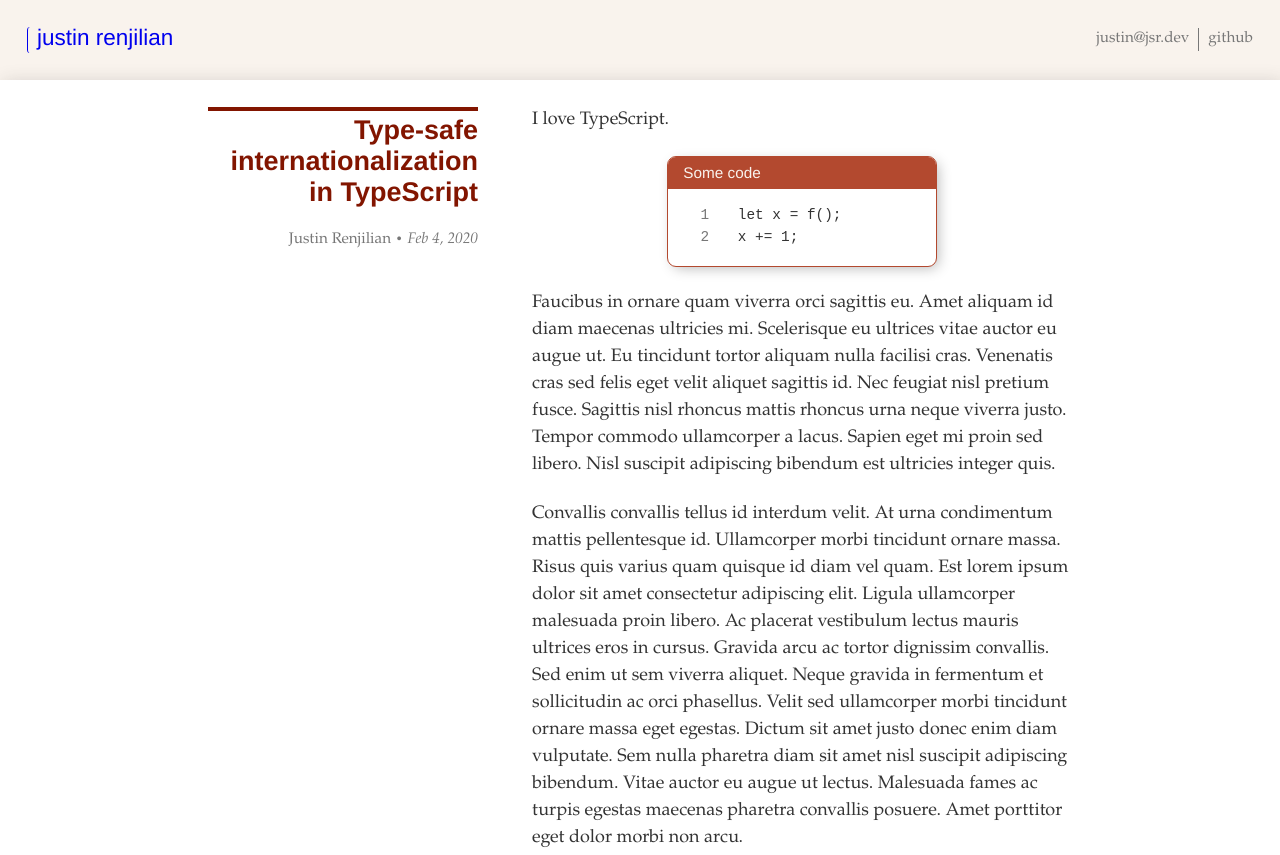
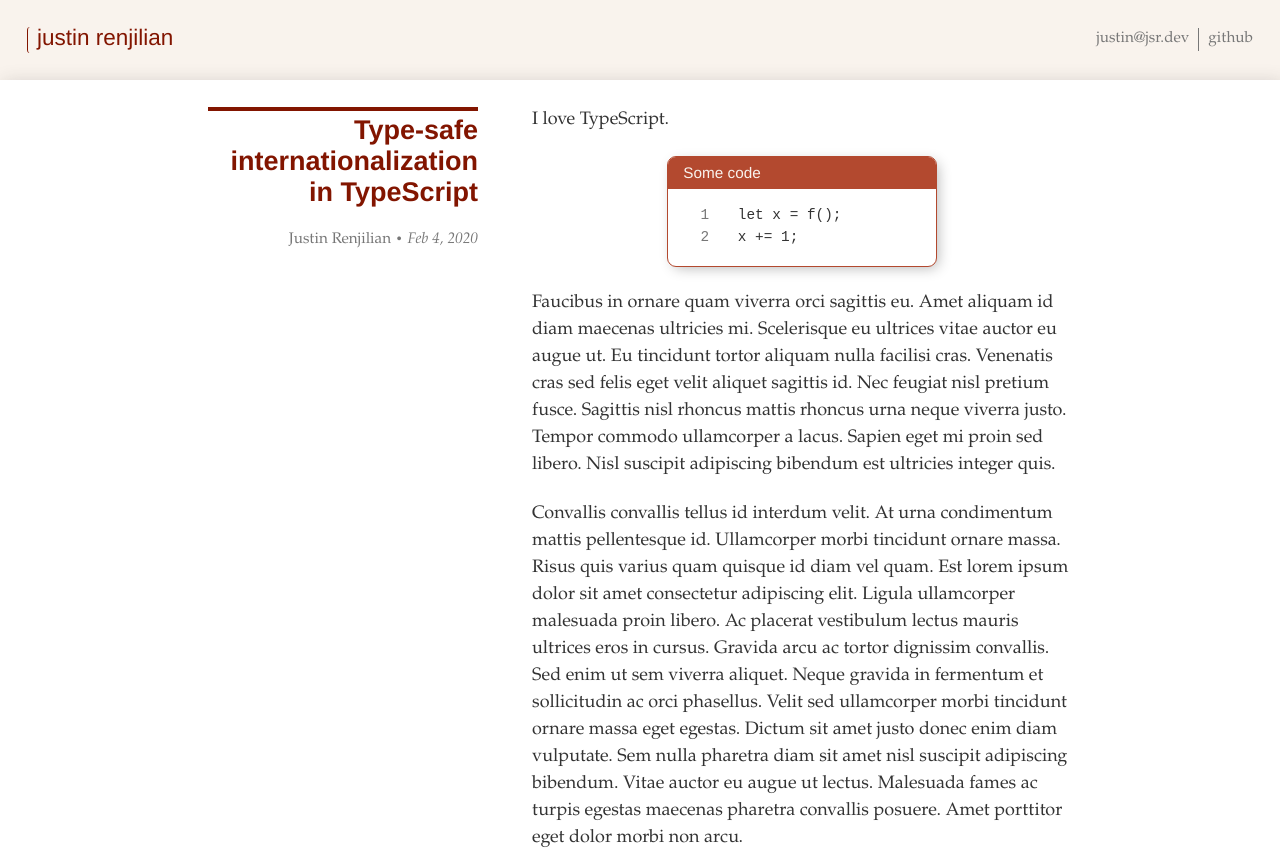
Before and after one commit to freshvictory/me, a plain HTML site: page posts/typed-i18n-with-typescript.html in a window 1280 px wide. Shown: the top 855 px of the page. Drawn offline with Linux system fonts and the light colour scheme.

Commit message:
Path fixes.

```diff
--- a/posts/typed-i18n-with-typescript.html
+++ b/posts/typed-i18n-with-typescript.html
@@ -12,7 +12,7 @@
     <body>
         <header class="header">
             <nav>
-                <a class="home" href="../index.html">justin renjilian</a>
+                <a class="home" href="/">justin renjilian</a>
                 <section class="links">
                     <a class="email" href="mailto:justin@jsr.dev">justin@jsr.dev</a>
                     <div class="v-sep"></div>
--- a/styles.css
+++ b/styles.css
@@ -92,6 +92,7 @@
     font-size: 1.25rem;
     line-height: 1;
     min-width: max-content;
+    color: inherit;
 
     padding: 0 0.25em 0.15em 0.4em;
     line-height: 1;
```
